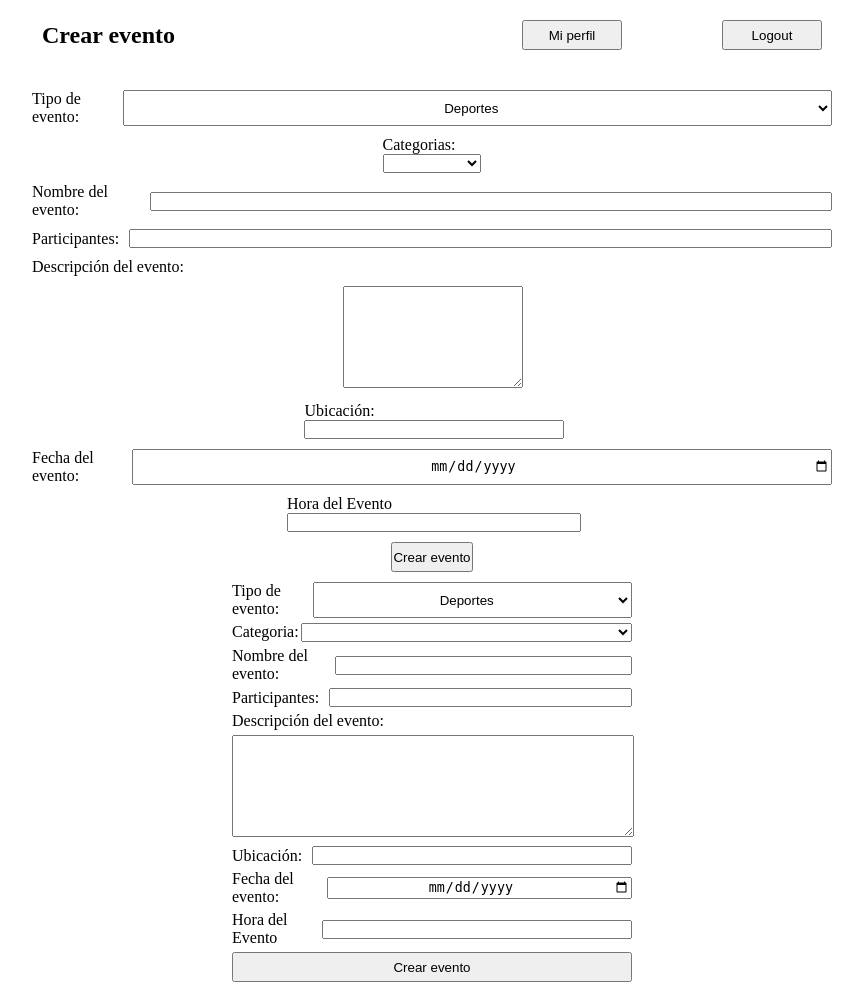
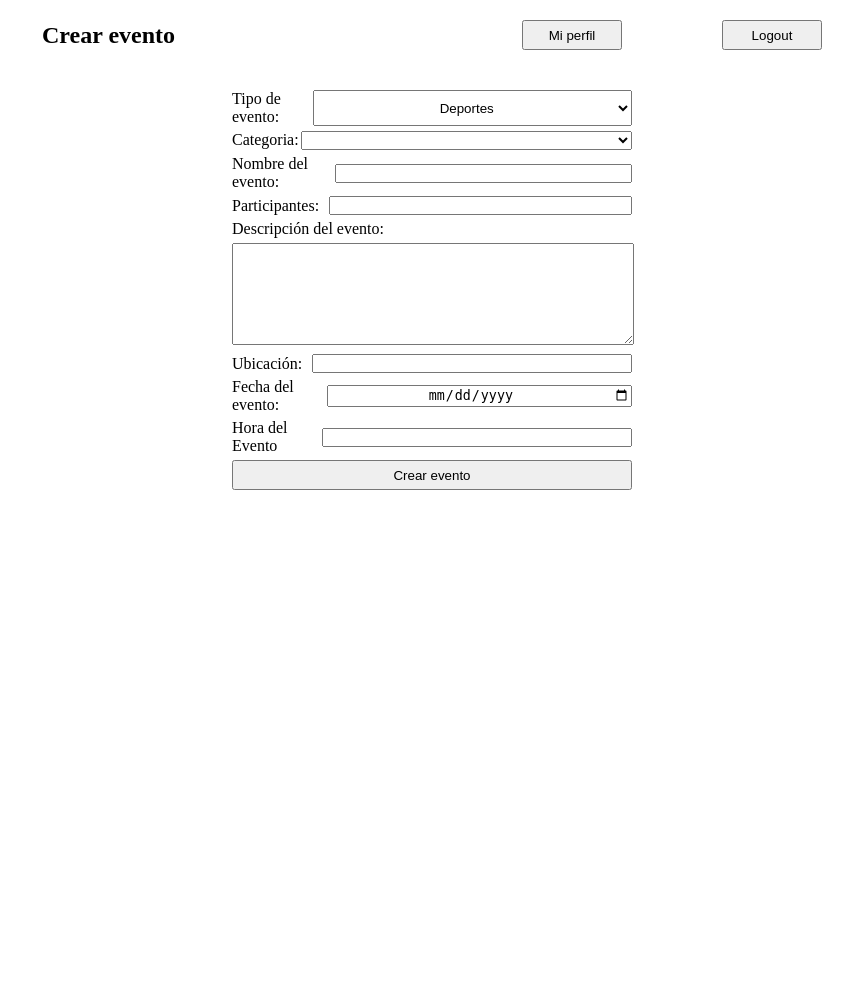
Before and after one commit to fupeei/Falta-1, a Flask app: page /crear_evento in a window 1280 px wide. Shown: the whole page, without its empty margins (208-1071 px from the left). After the commit the page ends 490 px from the top, so only its background shows below. Run offline with Flask 3, Linux system fonts and the light colour scheme; lists and menus that the app fills with data are empty.

Commit message:
corregido doble formulario crear evento

```diff
--- a/app_flask/controladores/controlador_categorias.py
+++ b/app_flask/controladores/controlador_categorias.py
@@ -3,7 +3,7 @@ from app_flask.modelos.modelo_categorias import Categorias
 from flask import Blueprint
 from flask import jsonify
 
-categorias_bp =Blueprint('categorias_bp', __name__)
+categorias_bp = Blueprint('categorias_bp', __name__)
 @categorias_bp.route("/categorias")
 def categorias():
     return render_template ("categorias.html")
--- a/app_flask/templates/crear_evento.html
+++ b/app_flask/templates/crear_evento.html
@@ -21,59 +21,17 @@
                 </div>
             </div>
         </div>
-        <div class="contenido_evento">
-            <div class="contenido5">
-                <label for="tipo">Tipo de evento:</label>
-                <select name="tipo" id="tipo" onchange="traerCategorias(event)">
-                    <option value="1">Deportes</option>
-                    <option value="2">VideoJuegos</option>
-                </select>
-            </div>
-            <div>
-                <label for="categorias">Categorias:</label>
-                <select name="categorias" id="categorias">
-                </select>
-            </div>
-            <div class="contenido1">
-                <label for="nombre_evento">Nombre del evento:</label>
-                <input type="text" name="nombre_evento" id="nombre_evento">
-            </div>
-            <div class="contenido2">
-                <label for="participantes">Participantes:</label>
-                <input type="number" name="participantes" id="participantes">
-            </div>
-            <div class="contenido3">
-                <label for="descripcion">Descripción del evento:</label>
-            </div>
-            <div>
-                <textarea name="descripcion" id="descripcion"></textarea>
-            </div>
-            <div class="contenido4">
-                <label for="Ubicacion">Ubicación:</label>
-                <input type="text" name="Ubicacion" id="Ubicacion">
-            </div>
-            <div class="contenido5">
-                <label for="fecha_evento">Fecha del evento:</label>
-                <input type="date" name="fecha_evento" id="fecha_evento">
-            </div>
-            <div class="contenido4">
-                <label for="hora_evento">Hora del Evento</label>
-                <input type="text" name="hora_evento" id="hora_evento">
-            </div>
-            <div id="nuevo_evento">
-                <button id="crear">Crear evento</button>
-            </div>
-            <form action="/crear/evento" method="POST">
+            <form>
                 <div class="contenido5">
                     <label for="tipo"> Tipo de evento:</label>
-                    <select name="tipo" id="tipo">
+                    <select name="tipo" id="tipo" onchange="traerCategorias(event)">
                         <option value="1"> Deportes </option>
                         <option value="2"> VideoJuegos </option>
                     </select>
                 </div>
                 <div class="contenido5">
                     <label for="categorias">Categoria:</label>
-                    <select name="categorias" id="categorias" onchange="traerCategorias(event)">
+                    <select name="categorias" id="categorias">
                     </select>
                 </div>
                 <div class="contenido1">
@@ -85,7 +43,7 @@
                     <input type="number" name="participantes" id="participantes">
                 </div>
                 <div class="contenido3">
-                    <label for="de  scripcion"> Descripción del evento: </label>
+                    <label for="descripcion"> Descripción del evento: </label>
                 </div>
                 <div>
                     <textarea name="descripcion" id="descripcion"></textarea>
```
